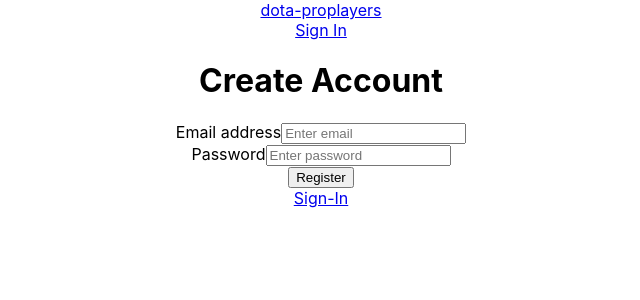
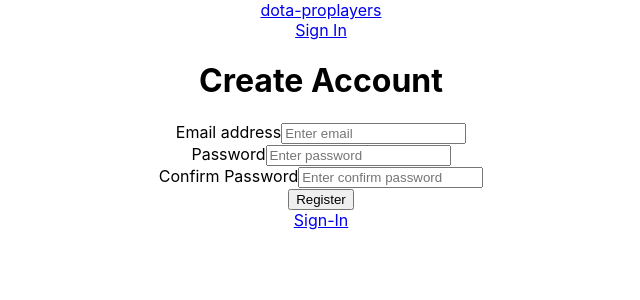
Before and after one commit to sochacki111/dota-proplayers, a React (Create React App) app in the folder client/: page /register in a window 1280 px wide. Shown: the top 300 px of the page, without its empty margins (319-959 px from the left). Built offline with nearby package versions, Linux system fonts and the light colour scheme; no server answers; the HTML template or start-up script is replaced by a standard one.

Commit message:
apply error messages for login and register screens

```diff
--- a/client/src/actions/userActions.js
+++ b/client/src/actions/userActions.js
@@ -6,7 +6,7 @@ import {
   USER_SIGNIN_FAIL,
   USER_SIGNIN_REQUEST,
   USER_SIGNIN_SUCCESS,
-  USER_SIGNOUT,
+  USER_SIGNOUT
 } from '../constants/userConstants';
 
 export const register = (email, password) => async (dispatch) => {
@@ -17,13 +17,14 @@ export const register = (email, password) => async (dispatch) => {
       password
     });
     dispatch({ type: USER_REGISTER_SUCCESS, payload: data });
+    // dispatch({ type: USER_SIGNIN_SUCCESS, payload: data });
     localStorage.setItem('userInfo', JSON.stringify(data));
   } catch (error) {
     dispatch({
       type: USER_REGISTER_FAIL,
       payload:
-        error.response && error.response.data.message
-          ? error.response.data.message
+        error.response && error.response.data.error
+          ? error.response.data.error
           : error.message
     });
   }
@@ -39,8 +40,8 @@ export const signin = (email, password) => async (dispatch) => {
     dispatch({
       type: USER_SIGNIN_FAIL,
       payload:
-        error.response && error.response.data.message
-          ? error.response.data.message
+        error.response && error.response.data.error
+          ? error.response.data.error
           : error.message
     });
   }
--- a/client/src/components/RegisterScreen.js
+++ b/client/src/components/RegisterScreen.js
@@ -6,6 +6,8 @@ import { register } from '../actions/userActions';
 export default function RegisterScreen(props) {
   const [email, setEmail] = useState('');
   const [password, setPassword] = useState('');
+  const [confirmPassword, setConfirmPassword] = useState('');
+  const [confirmPasswordError, setConfirmPasswordError] = useState('');
 
   const userRegister = useSelector((state) => state.userRegister);
   const { userInfo, loading, error } = userRegister;
@@ -13,7 +15,12 @@ export default function RegisterScreen(props) {
   const dispatch = useDispatch();
   const submitHandler = (e) => {
     e.preventDefault();
-    dispatch(register(email, password));
+    if (password !== confirmPassword) {
+      setConfirmPasswordError('Password and confirm password does not match');
+    } else {
+      dispatch(register(email, password));
+      setConfirmPasswordError('');
+    }
   };
 
   useEffect(() => {
@@ -28,6 +35,10 @@ export default function RegisterScreen(props) {
         <div>
           <h1>Create Account</h1>
         </div>
+        {/* TODO Create Loading and Message component */}
+        {loading && <p>Loading...</p>}
+        {error && <p>{error.message}</p>}
+        {confirmPasswordError && <p>{confirmPasswordError}</p>}
         <div>
           <label htmlFor="email">Email address</label>
           <input
@@ -49,6 +60,16 @@ export default function RegisterScreen(props) {
           ></input>
         </div>
         <div>
+          <label htmlFor="confirmPassword">Confirm Password</label>
+          <input
+            type="password"
+            id="confirmPassword"
+            placeholder="Enter confirm password"
+            required
+            onChange={(e) => setConfirmPassword(e.target.value)}
+          ></input>
+        </div>
+        <div>
           <label />
           <button className="primary" type="submit">
             Register
--- a/client/src/components/SigninScreen.js
+++ b/client/src/components/SigninScreen.js
@@ -28,6 +28,9 @@ export default function SigninScreen(props) {
         <div>
           <h1>Sign In</h1>
         </div>
+        {/* TODO Create Loading and Message component */}
+        {loading && <p>Loading...</p>}
+        {error && <p>{error.message}</p>}
         <div>
           <label htmlFor="email">Email address</label>
           <input
```
